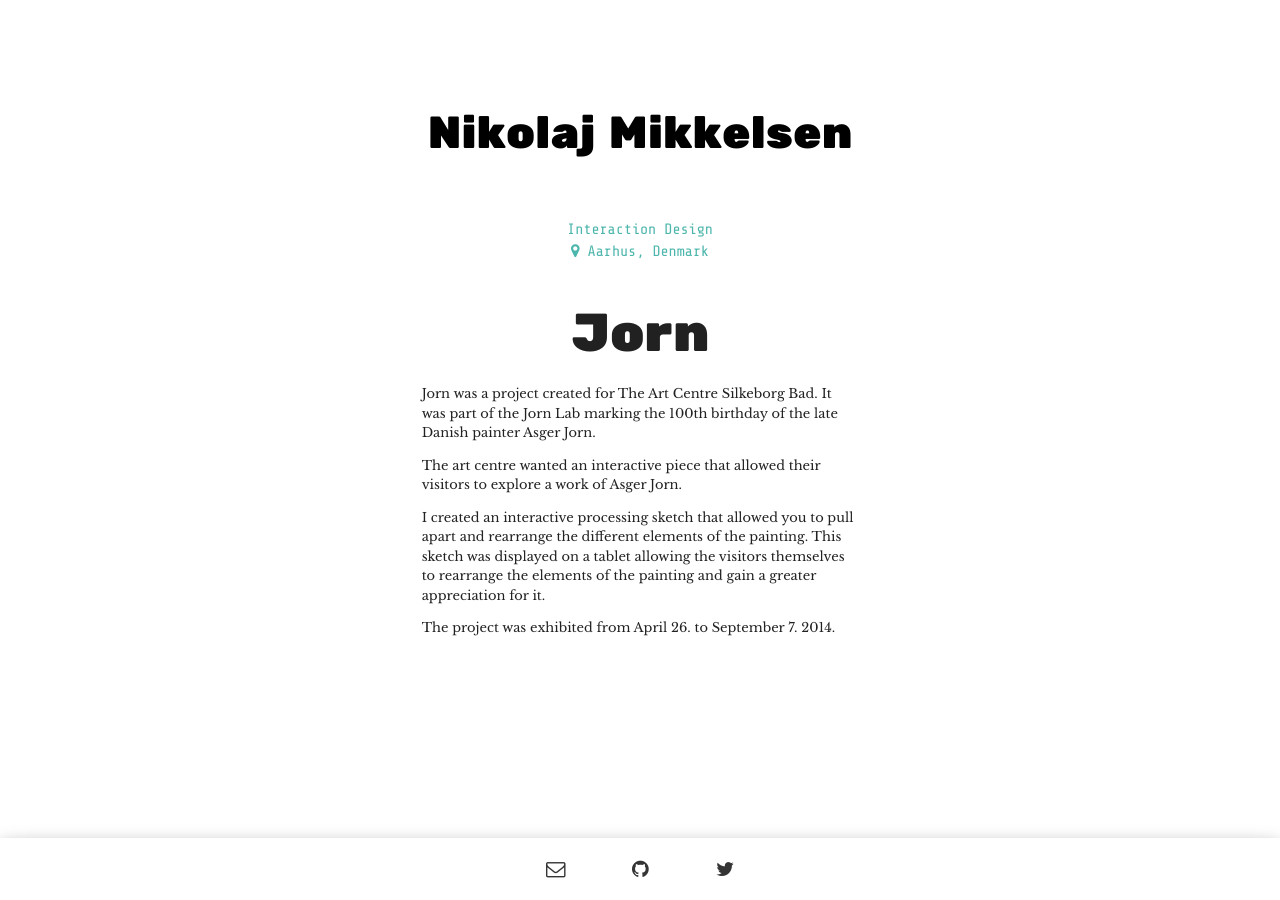
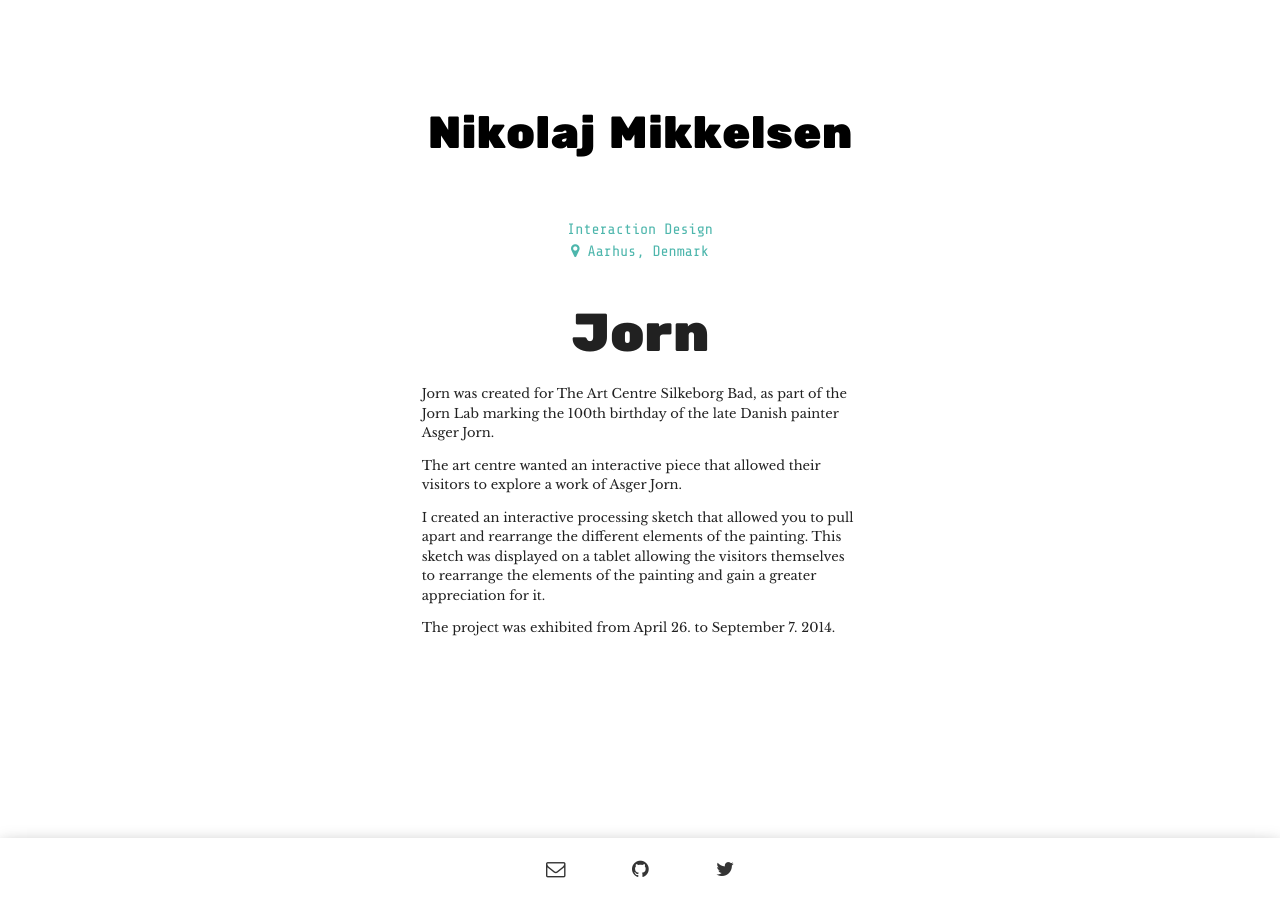
Before and after one commit to ncmikkelsen/ncmikkelsen.github.io, a Jekyll site: the page built from _projects/jorn.md, in a window 1280 px wide. Built offline with Jekyll 4.4.1, drawn with Linux system fonts in a browser that asks for light colours.

```diff
--- a/_projects/jorn.md
+++ b/_projects/jorn.md
@@ -4,7 +4,7 @@ name: Jorn
 description: An interactive processing sketch that allowed you to pull apart and rearrange a painting by Asger Jorn
 ---
 
-Jorn was a project created for The Art Centre Silkeborg Bad. It was part of the Jorn Lab marking the 100th birthday of the late Danish painter Asger Jorn.
+Jorn was created for The Art Centre Silkeborg Bad, as part of the Jorn Lab marking the 100th birthday of the late Danish painter Asger Jorn.
 
 The art centre wanted an interactive piece that allowed their visitors to explore a work of Asger Jorn.
 
```
Also changed, not shown: _projects/cotree.md (+1 -1 lines).
